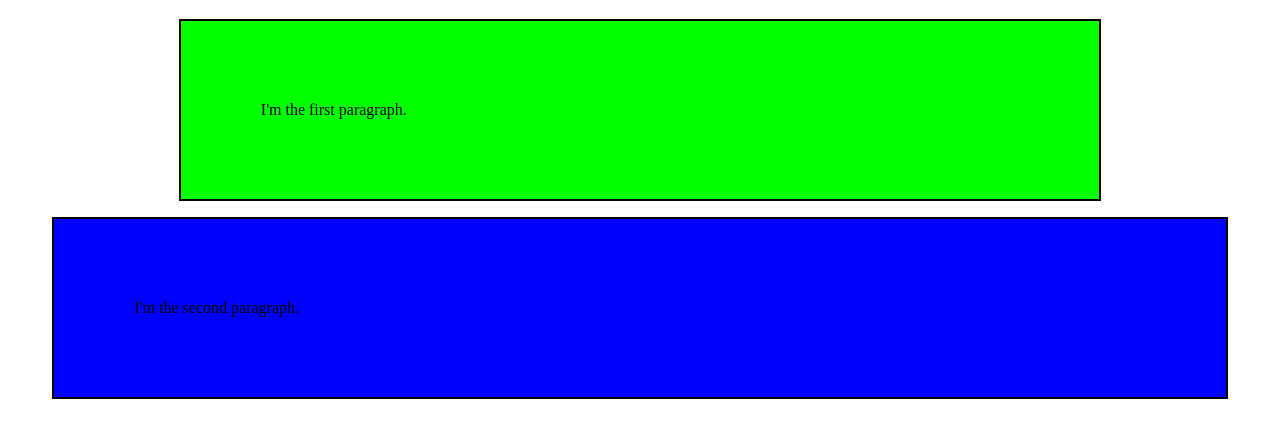
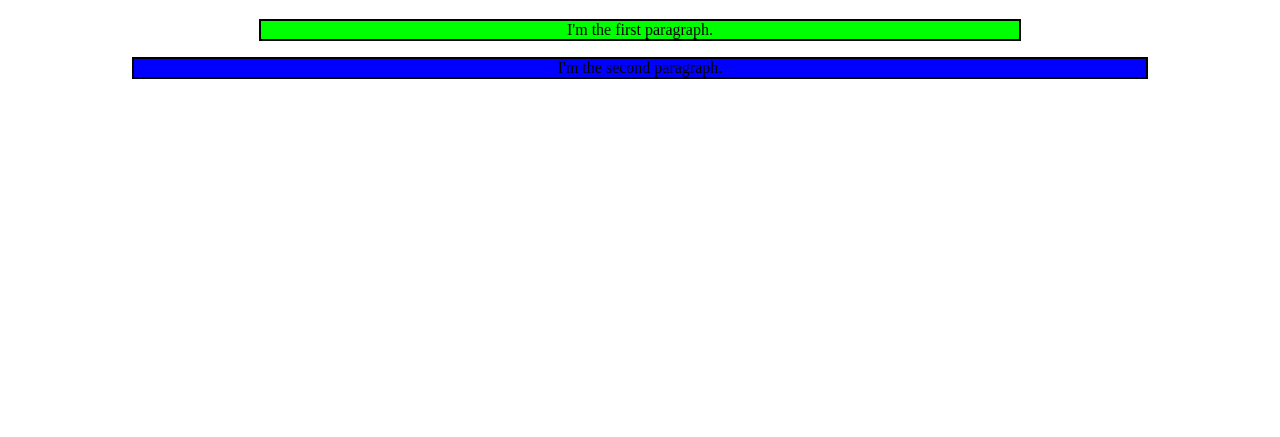
Before and after one commit to rawnoob25/anotherWebTest, a plain HTML site: page soln/index.html in a window 1280 px wide. Shown: the part 61-498 px from the top of the page. Drawn offline with Linux system fonts and the light colour scheme.

Commit message:
Update style.css

```diff
--- a/soln/css/style.css
+++ b/soln/css/style.css
@@ -4,7 +4,7 @@ p.first {
    margin-right: auto;
    background-color: #00FF00;
    border: 2px solid black;
-   padding: 80px;
+   text-align: center;
 }
 
 p.second {
@@ -13,5 +13,5 @@ p.second {
    margin-right: auto;
    background-color: #0000FF;
    border: 2px solid black;
-   padding: 80px;
+   text-align: center;
 }
```
